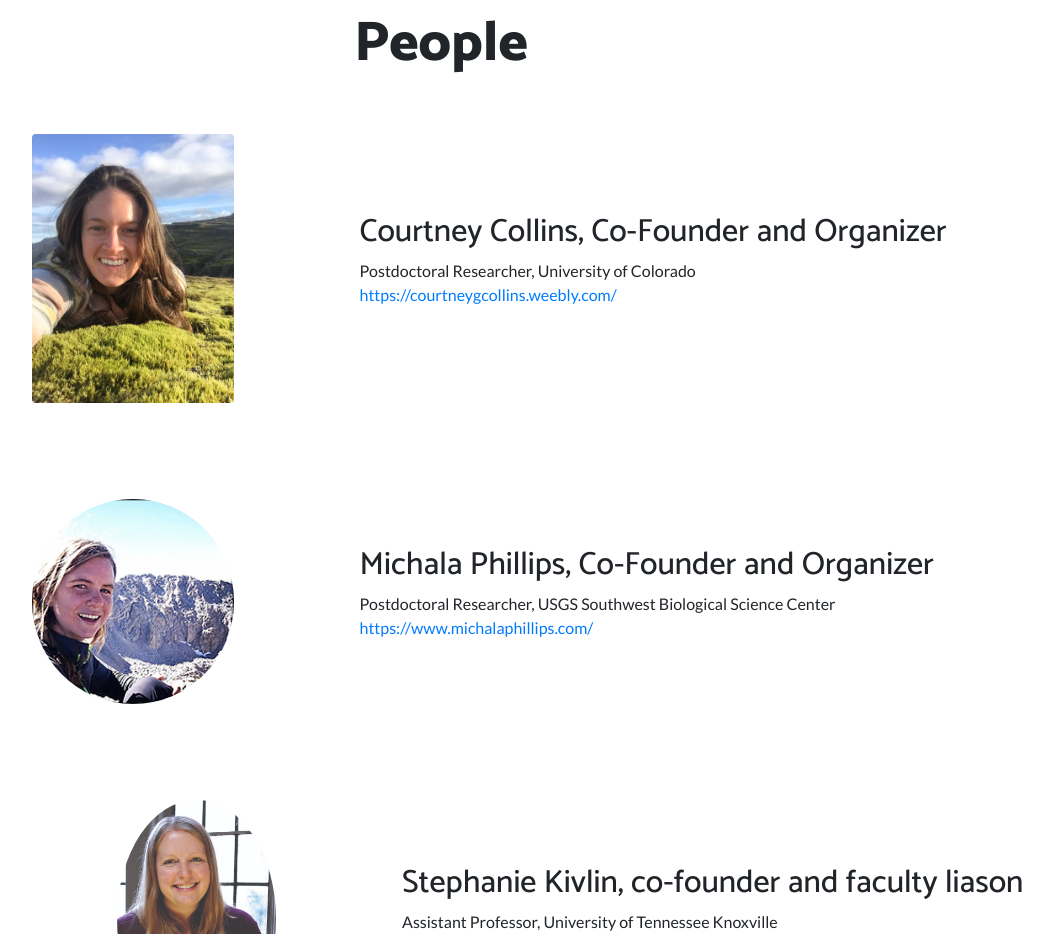
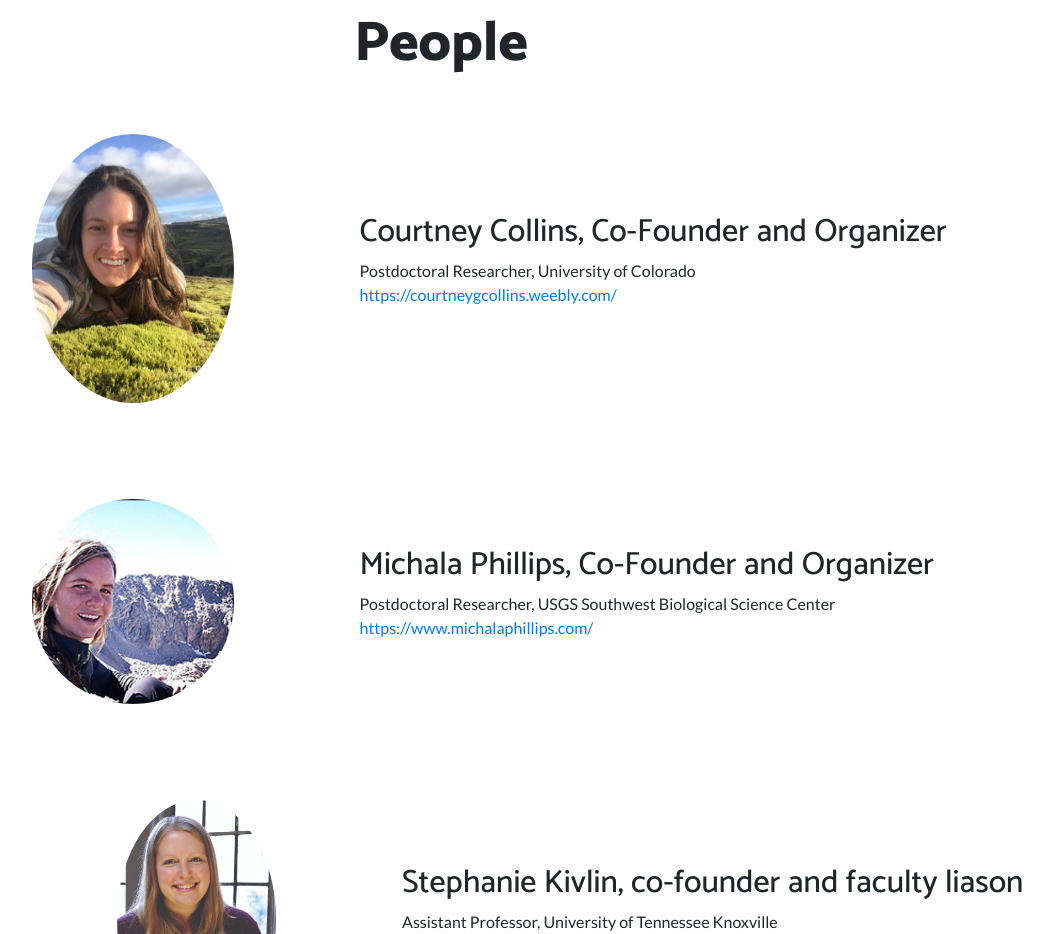
Before and after one commit to WomenInSoilEcology/WomenInSoilEcology.github.io, a website: page index.html in a window 1280 px wide. Shown: the part 2020-2954 px from the top of the page, without its empty margins (16-1069 px from the left). Drawn offline with Linux system fonts and the light colour scheme; files whose address does not match are found by name.

Commit message:
Michala updating index.html 4

```diff
--- a/index.html
+++ b/index.html
@@ -139,7 +139,7 @@
       <div class="row align-items-center">
         <div class="col-lg-3">
           <div class="p-5">
-            <img class="img-fluid rounded" src="img/courtney_collins_headshot.jpeg" alt="">
+            <img class="img-fluid rounded-circle" src="img/courtney_collins_headshot.jpeg" alt="">
           </div>
         </div>
         <div class="col-lg-9">
```
